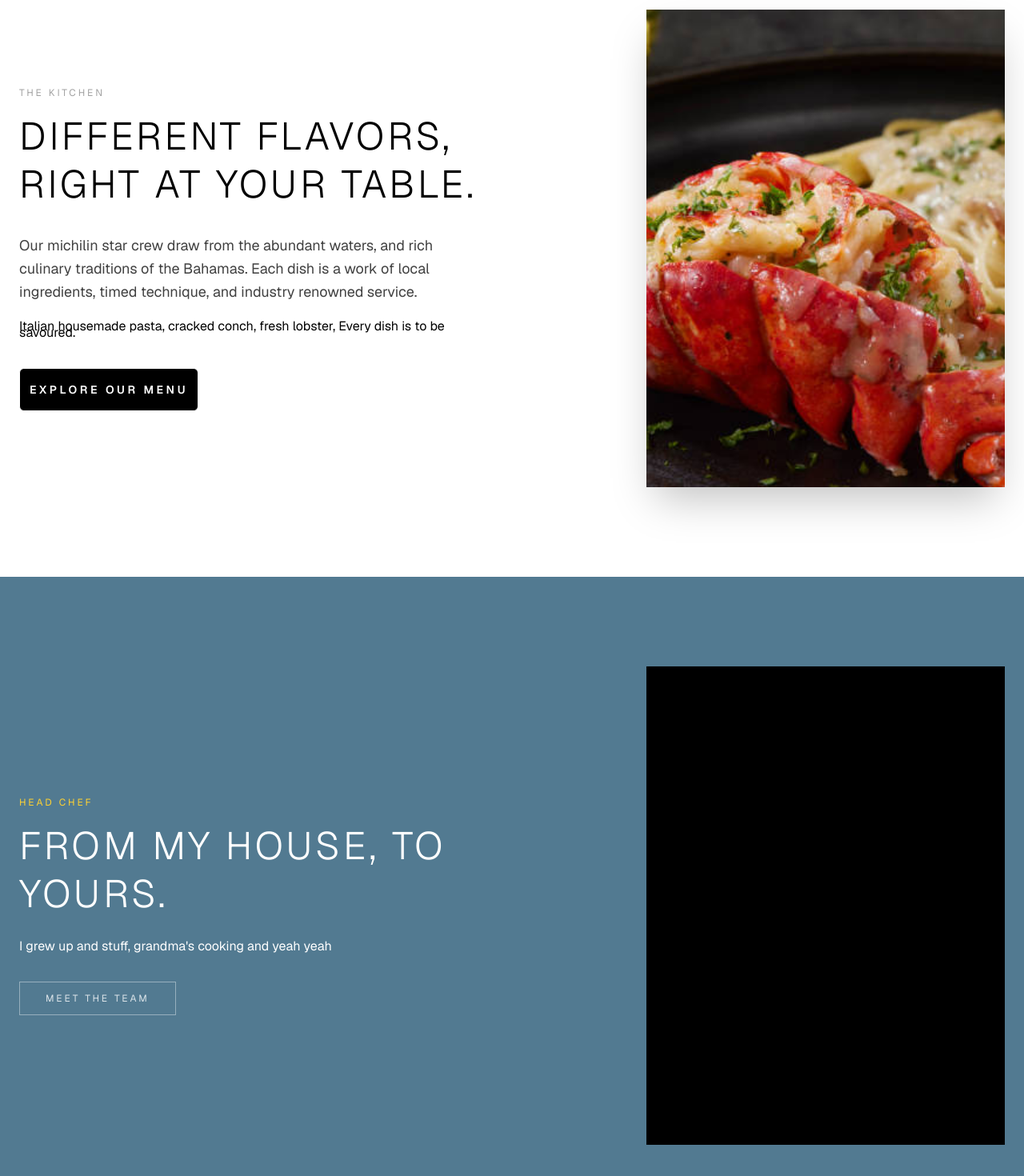
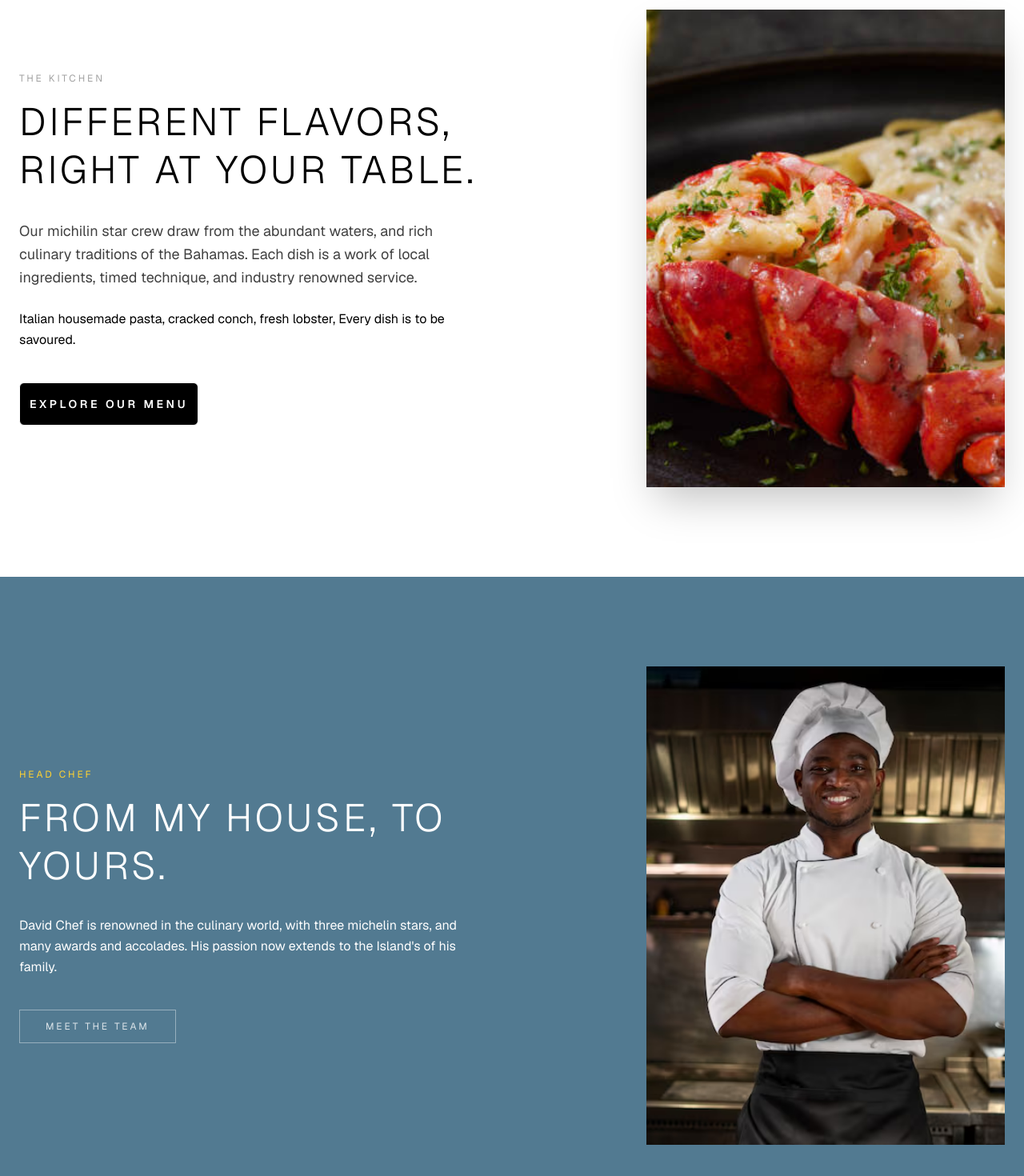
Before and after one commit to Haruni26/fictional-restaurant-site, a Next.js app: page / in a window 1280 px wide. Shown: the part 1540-3010 px from the top of the page at 80% size. Built offline with nearby package versions, Linux system fonts and the light colour scheme.

Commit message:
Fixed leading issue, main page is now finished until further edits are needed

```diff
--- a/app/layout.tsx
+++ b/app/layout.tsx
@@ -21,7 +21,7 @@ const tangerine = Tangerine({
 });
 
 export const metadata: Metadata = {
-  title: "Jackdaw",
+  title: "Jackdaw by David Chef",
   description: "Generated by create next app",
 };
 
--- a/app/page.tsx
+++ b/app/page.tsx
@@ -110,7 +110,7 @@ export default function Home() {
               Your Table.
             </h2>
             {/* Left Text */}
-            <div className="space-y-4 text-base text-black leading-2 mb-10">
+            <div className="space-y-4 text-base text-black leading-relaxed mb-10">
               <p className="text-lg text-neutral-700 leading-relaxed mb-6">
                 Our michilin star crew draw from the abundant waters, and rich
                 culinary traditions of the Bahamas. Each dish is a work of local
@@ -159,11 +159,15 @@ export default function Home() {
             </h2>
 
             {/* Need to finish this */}
-            <div className="space-y-4 text-base text-white leading-2 mb-10">
-              <p>I grew up and stuff, grandma&apos;s cooking and yeah yeah</p>
+            <div className="space-y-4 text-base text-white leading-relaxed mb-10">
+              <p>
+                David Chef is renowned in the culinary world, with three
+                michelin stars, and many awards and accolades. His passion now
+                extends to the Island&apos;s of his family.
+              </p>
             </div>
             <Link
-              href="/about-us"
+              href="/our-story"
               className="inline-block text-xs tracking-[0.25em] uppercase border border-white/40 px-8 py-3 text-white/80 hover:bg-white hover:text-black transition-all duration-300"
             >
               Meet the Team
@@ -173,14 +177,14 @@ export default function Home() {
           {/* Need find stock photo and possibly change placement of image*/}
           <div className="order-1 md:order-2 w-full flex justify-center md:justify-end">
             <div className="aspect-3/4 w-full max-w-md relative bg-black flex items-center justify-center">
-              {/* <Image
-                src="/images/lobster-pasta.jpg"
-                alt="Lobster pasta"
+              <Image
+                src="/images/head-chef.jpg"
+                alt="David Chef"
                 fill
                 className="object-cover"
                 sizes="(max-width: 768px) 100vw, 50vw"
                 priority
-              /> */}
+              />
             </div>
           </div>
         </div>
```
Also changed, not shown: public/images/head-chef.jpg (added).
